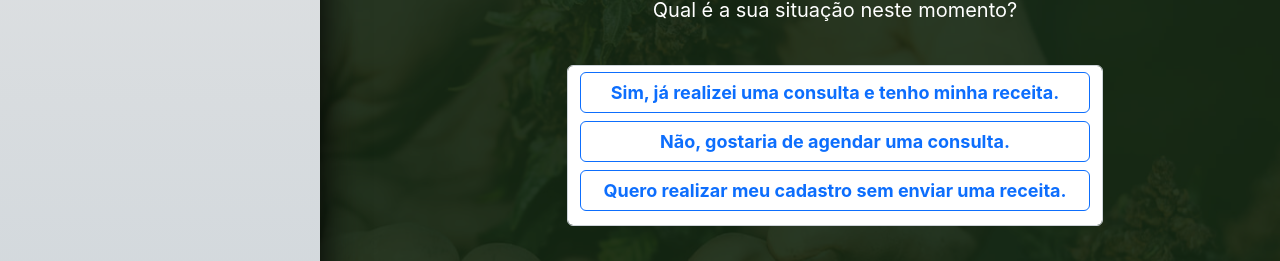
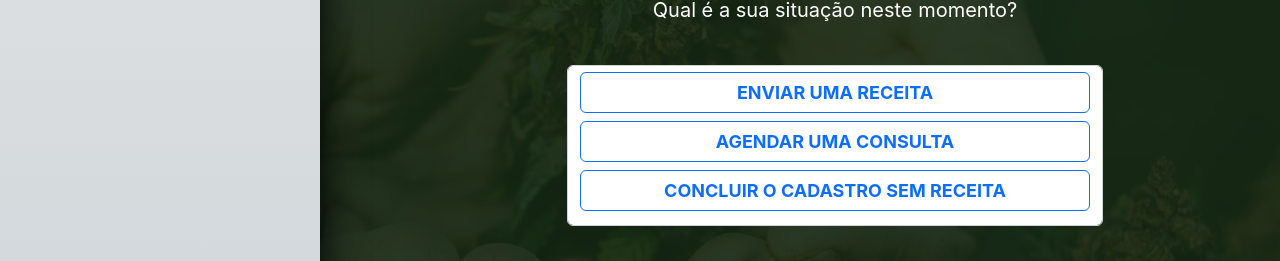
Before and after one commit to soucannabisdev/ecosistemasoucannabis, a React (Create React App) app: page /consulta in a window 1280 px wide. Shown: the part 422-683 px from the top of the page. Built offline with nearby package versions, Linux system fonts and the light colour scheme; no server answers.

Commit message:
Update medical-appointment.js

```diff
--- a/src/components/pages/medical-appointment.js
+++ b/src/components/pages/medical-appointment.js
@@ -131,14 +131,14 @@ function MedicalAppointment() {
         <div className="form-control options-container">
           <input type="radio" className="btn-check" onClick={medicalAppointmentYes} name="resposable" id="btnradio1" value="yes"></input>
           <label className="btn btn-outline-primary radio-input" htmlFor="btnradio1">
-            Sim, já realizei uma consulta e tenho minha receita.
+            ENVIAR UMA RECEITA
           </label>
           <ContactModal redirect="/cadastro" type="appointment" />
           <label className="btn btn-outline-primary radio-input" onClick={medicalAppointmentNo} htmlFor="btnradio2">
-            Não, gostaria de agendar uma consulta.
+           AGENDAR UMA CONSULTA
           </label>
           <label className="btn btn-outline-primary radio-input" onClick={aprove} htmlFor="btnradio3">
-            Quero realizar meu cadastro sem enviar uma receita.
+            CONCLUIR O CADASTRO SEM RECEITA
           </label>
         </div>
         {signupMessage && <h3 style={{ padding: "35px 20px", textAlign: "center" }}>Para dar continuidade ao seu cadastro como asssociado, envie sua receita nesta página após a consulta para atualizar seu cadastro como associado.</h3>}
```
